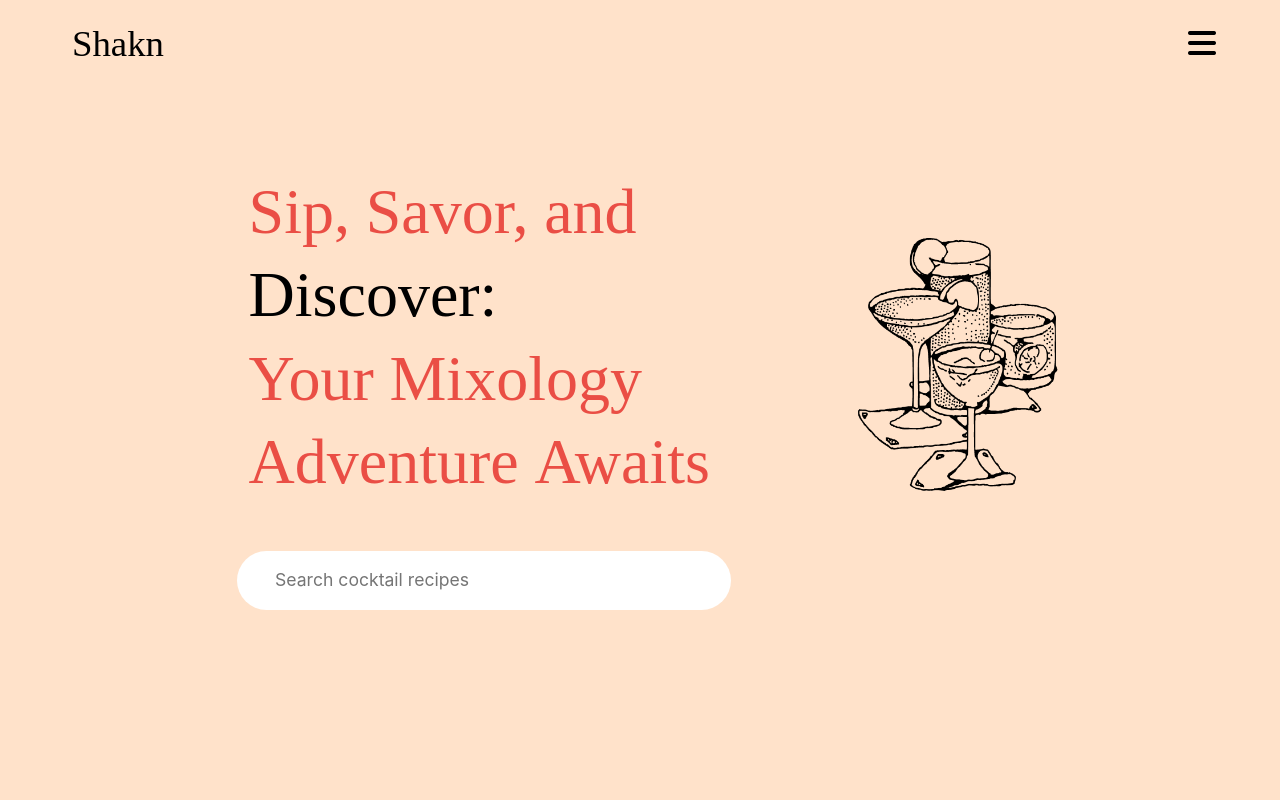
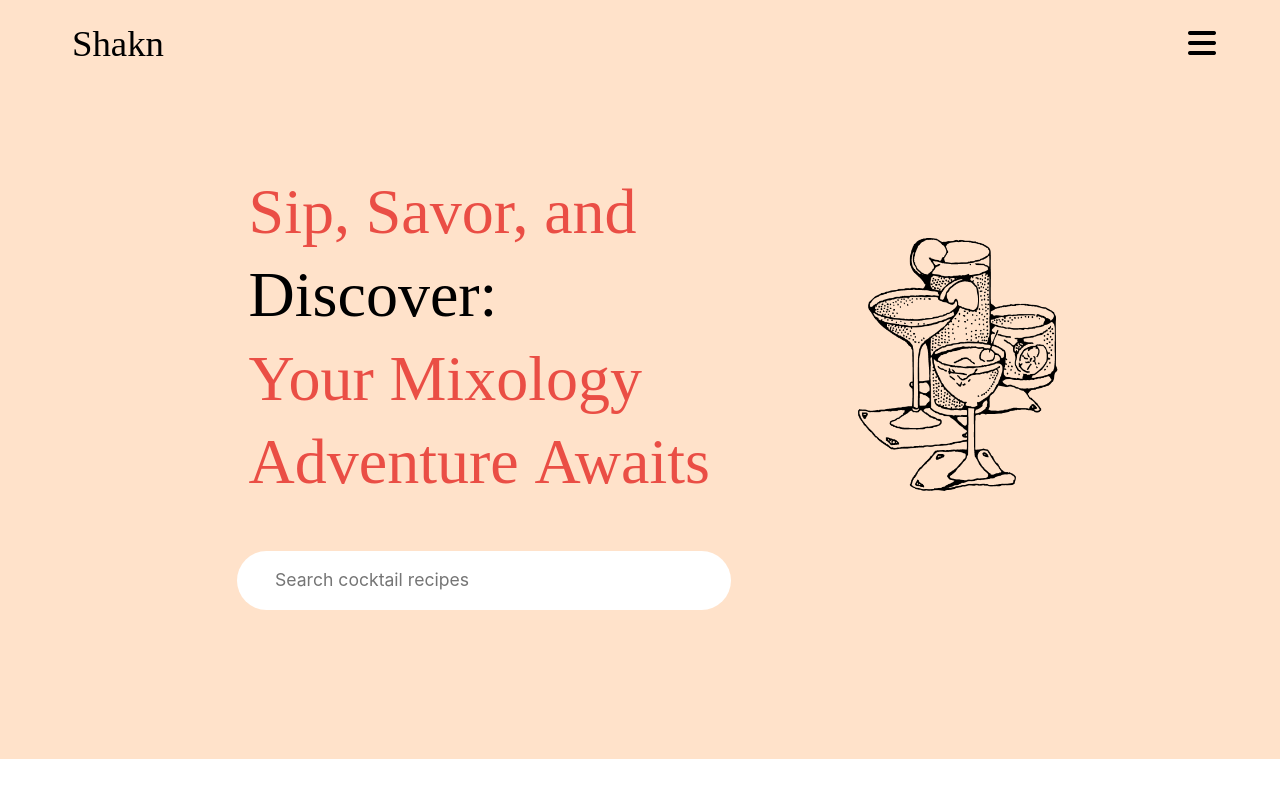
Before and after one commit to jazdmiller/shakn, a React (Create React App) app in the folder client/: page / in a window 1280 px wide. Shown: the top 800 px of the page. Built offline with nearby package versions, Linux system fonts and the light colour scheme; no server answers; the HTML template or start-up script is replaced by a standard one; a web font is replaced by a local one.

Commit message:
update navbar padding css

```diff
--- a/client/src/App.css
+++ b/client/src/App.css
@@ -132,7 +132,7 @@
 } */
 .home-container{
   background-color: #FFE2CA;
-  height: 90vh;
+  height: 84vh;
 }
 
 .home-col{
```
Also changed, not shown: 1 other file (tests, documents, lock files or other folders).
